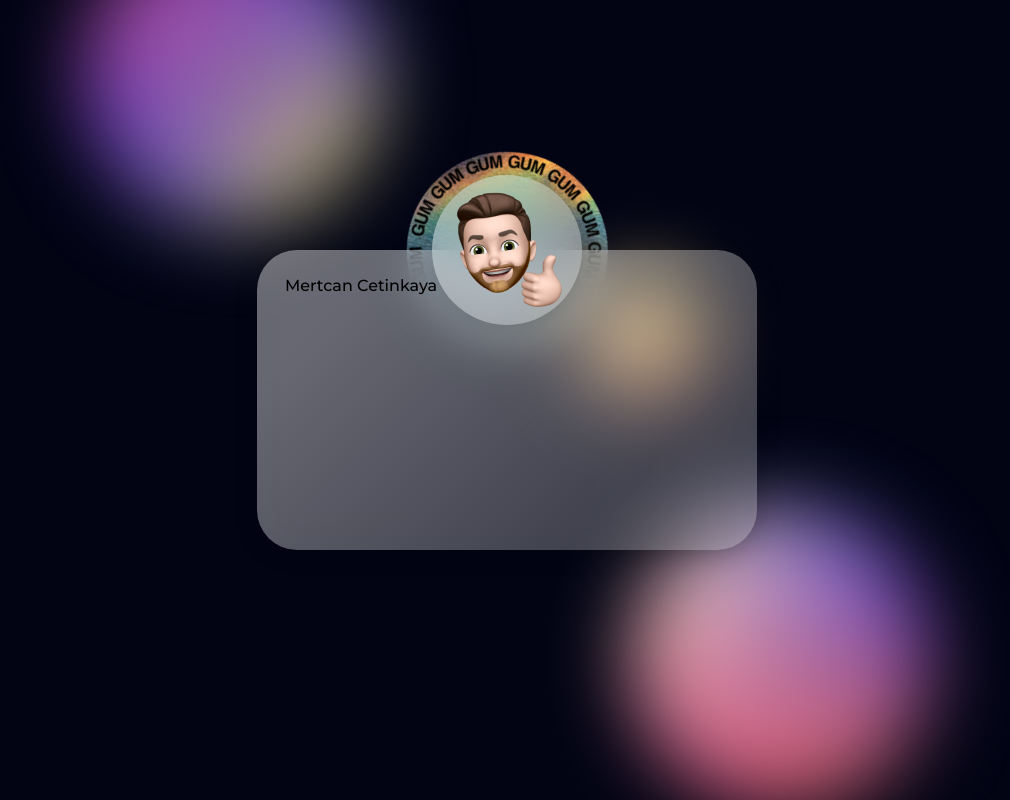
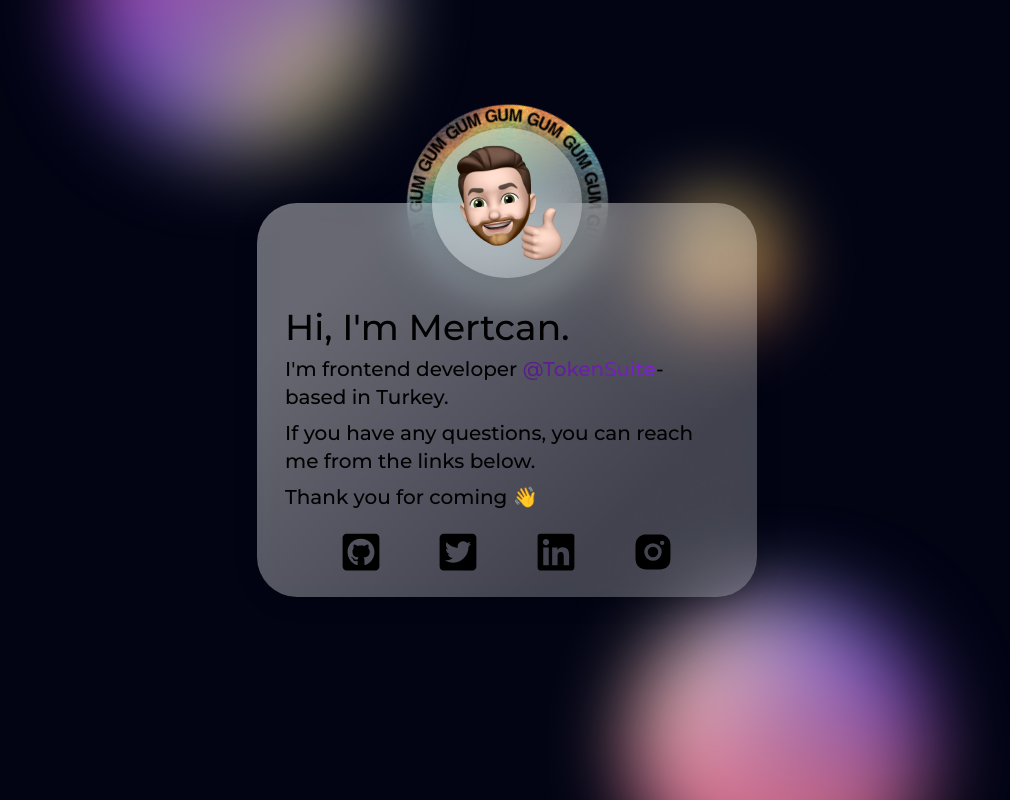
Before and after one commit to mertcancet/personal-website, a Next.js app: page / in a window 1280 px wide. Shown: the whole page, without its empty margins (133-1143 px from the left). Built offline with nearby package versions, Linux system fonts and the light colour scheme.

Commit message:
add content

```diff
--- a/package.json
+++ b/package.json
@@ -17,6 +17,7 @@
     "prettier": "^2.7.1",
     "react": "17.0.2",
     "react-dom": "17.0.2",
+    "react-icons": "^4.4.0",
     "sass": "^1.55.0"
   },
   "devDependencies": {
--- a/pages/index.tsx
+++ b/pages/index.tsx
@@ -1,13 +1,13 @@
 import type { NextPage } from 'next';
 
-import { Layout, PersonalInafo } from 'src/components';
+import { Layout, PersonalInfo } from 'src/components';
 
 const Home: NextPage = () => {
   return (
     <Layout>
       <div className="h-screen">
         <div className="flex justify-center items-center  h-full ">
-          <PersonalInafo />
+          <PersonalInfo />
         </div>
       </div>
     </Layout>
--- a/src/components/card/index.tsx
+++ b/src/components/card/index.tsx
@@ -10,7 +10,7 @@ interface CardProps {
 const Card: React.FC<CardProps> = ({ className, children }) => {
   return (
     <div className={cx('  p-5 rounded-xl  z-10 relative ', styles.card, className)}>
-      <div className="px-2 py-1  text-black font-montserrat font-medium">{children}</div>
+      <div className="px-2 py-1  text-black font-montserrat font-medium h-full">{children}</div>
     </div>
   );
 };
--- a/src/components/card/styles.module.scss
+++ b/src/components/card/styles.module.scss
@@ -24,5 +24,6 @@
     background-position: 50% 0;
     background-size: cover;
     mix-blend-mode: overlay;
+    z-index: -1;
   }
 }
--- a/src/components/index.ts
+++ b/src/components/index.ts
@@ -1,3 +1,4 @@
 export { default as Card } from './card';
 export { default as Layout } from './layout';
-export { default as PersonalInafo } from './personal-info';
+export { default as PersonalInfo } from './personal-info';
+export { default as PersolnalInfoContent } from './personal-info-content';
--- /dev/null
+++ b/src/components/personal-info-content/index.tsx
@@ -0,0 +1,47 @@
+import React from 'react';
+import Link from 'next/link';
+import { FaGithubSquare, FaTwitterSquare, FaLinkedin } from 'react-icons/fa';
+import { RiInstagramFill } from 'react-icons/ri';
+
+const icons = [
+  { icon: <FaGithubSquare size={42} />, link: 'https://github.com/mertcancet' },
+  { icon: <FaTwitterSquare size={42} />, link: 'https://twitter.com/MertcanCet' },
+  { icon: <FaLinkedin size={42} />, link: 'https://www.linkedin.com/in/mertcancet/' },
+  { icon: <RiInstagramFill size={42} />, link: 'https://www.instagram.com/mertcancet/' },
+];
+
+const PersonalInfoContent: React.FC = () => {
+  return (
+    <div className="flex  flex-col justify-between h-full">
+      <div className="flex flex-col gap-2 text-xl ">
+        <span className="text-4xl "> Hi, I&apos;m Mertcan.</span>
+        <span>
+          I&apos;m frontend developer{' '}
+          <Link href="https://tokensuite.io/">
+            <a
+              className="bg-clip-text bg-gradient-to-r from-purple-900 to-purple-700 text-transparent cursor-pointer z-30"
+              target="_blank"
+              rel="noreferrer"
+            >
+              @TokenSuite
+            </a>
+          </Link>
+          - based in Turkey.
+        </span>
+        <span>If you have any questions, you can reach me from the links below.</span>
+        <span>Thank you for coming 👋 </span>
+      </div>
+      <div className="flex justify-evenly mt-5">
+        {icons.map((icon, index) => (
+          <Link href={icon.link} key={index}>
+            <a className="cursor-pointer z-30" target="_blank" rel="noreferrer">
+              {icon.icon}{' '}
+            </a>
+          </Link>
+        ))}
+      </div>
+    </div>
+  );
+};
+
+export default PersonalInfoContent;
--- a/src/components/personal-info/index.tsx
+++ b/src/components/personal-info/index.tsx
@@ -1,5 +1,7 @@
+import React from 'react';
 import Image from 'next/image';
-import React from 'react';
+
+import { PersolnalInfoContent } from '..';
 import Avatar from '../avatar';
 import Card from '../card';
 
@@ -7,7 +9,9 @@ const PersonalInfo = () => {
   return (
     <div className="relative mt-[-150px]">
       <Avatar />
-      <Card className="w-[500px] h-[300px]">Mertcan Cetinkaya</Card>
+      <Card className="max-w-[500px]  pt-[100px] ">
+        <PersolnalInfoContent />
+      </Card>
       {/* Left top circle */}
       <div className="absolute top-[-50%] left-[-35%] z-0 animate-[moveUp_12s_linear__infinite]">
         <div className="relative w-[300px] h-[300px] z-0 blur-2xl ">
```
Also changed, not shown: 1 other file (tests, documents, lock files or other folders).
